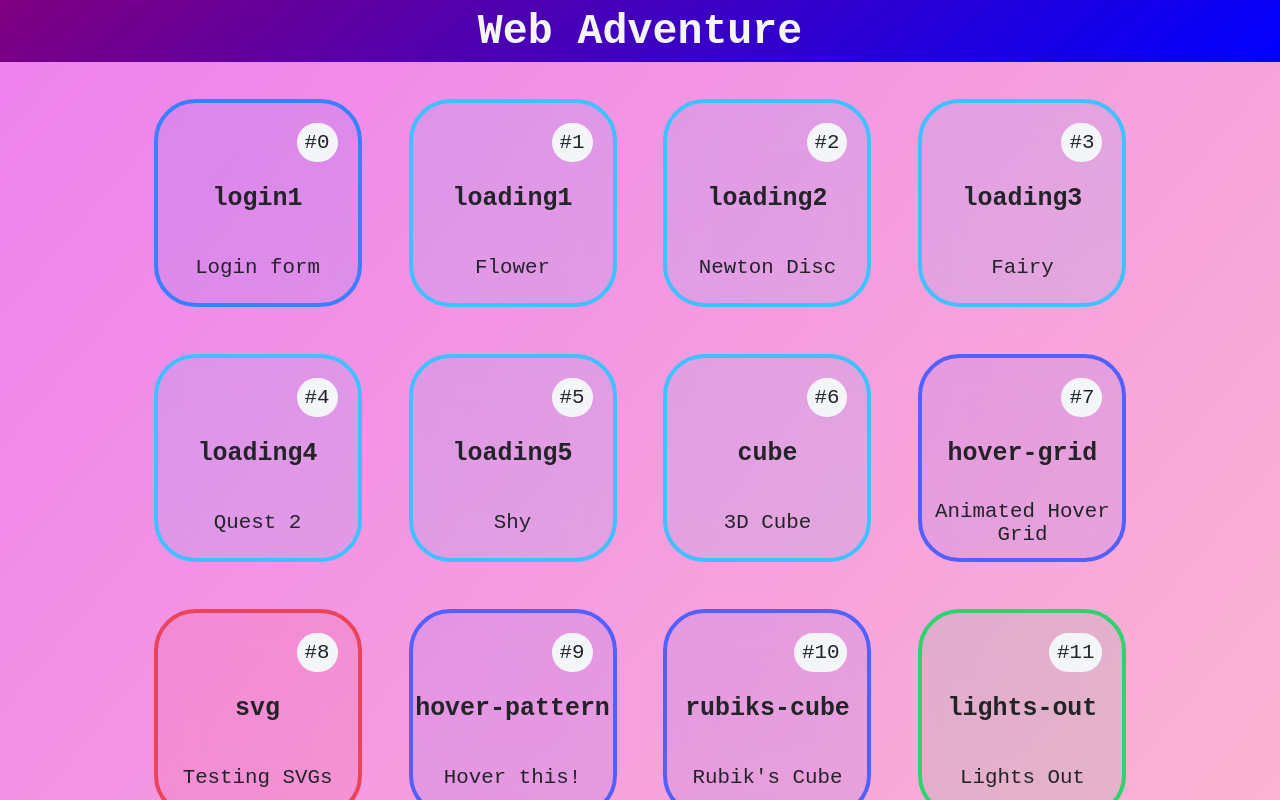
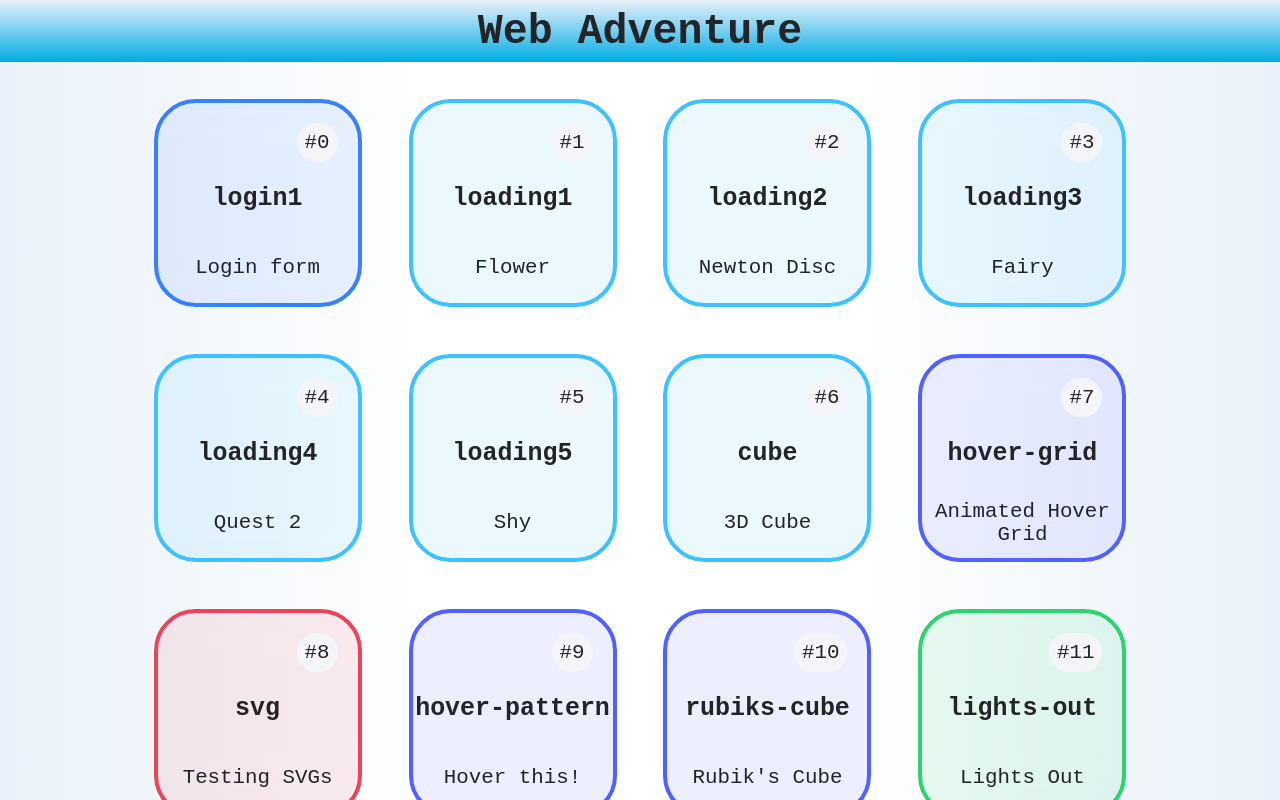
Before and after one commit to dudushy/web-adventure, an Angular app: page /web-adventure/ in a window 1280 px wide. Built offline with nearby package versions, Linux system fonts and the light colour scheme.

Commit message:
Update CSS stuff and colors

```diff
--- a/src/app/app.component.scss
+++ b/src/app/app.component.scss
@@ -1,10 +1,12 @@
 @import "/src/styles.scss";
 
 :host {
-  --landscapeGradient: linear-gradient(140deg, purple, blue);
-  --portraitGradient: linear-gradient(140deg, #db792e, #fc51cc);
+  --landscapeGradient: linear-gradient(180deg, #e9f1fa, #00abe4);
+  --portraitGradient: linear-gradient(180deg, #00abe4, #e9f1fa);
+  --contentGradient: linear-gradient(90deg, #e9f1fa, #ffffff, #ffffff, #e9f1fa);
 
   position: relative;
+  color: $dark;
 }
 
 main {
@@ -13,8 +15,6 @@ main {
   @include fixedWidth(100%);
   display: flex;
   flex-direction: column;
-  // align-items: center;
-  // align-items: stretch;
   overflow-x: hidden;
   scroll-behavior: smooth;
 }
@@ -47,10 +47,7 @@ header {
 
 #main-content {
   @include fixedWidth(100%);
-  // background: $medium;
-  // background: linear-gradient(120deg, violet, yellow);
-  background: linear-gradient(130deg, violet, pink);
-  // min-height: var(--defaultContentHeight);
+  background: var(--contentGradient);
 }
 
 footer {
@@ -70,19 +67,13 @@ footer {
 
     #heart {
       color: $danger;
-      @include portrait {
-        color: $success;
-      }
     }
 
     a {
-      color: $secondary;
+      color: $danger;
       @include allVendors(transition, all 250ms ease-in-out);
-      @include portrait {
-        color: $tertiary;
-      }
       &:hover {
-        color: $medium;
+        filter: invert(1);
       }
     }
   }
--- a/src/app/pages/home/home.component.scss
+++ b/src/app/pages/home/home.component.scss
@@ -2,21 +2,20 @@
 
 :host {
   display: flex;
+  flex-direction: column;
   justify-content: center;
-  // height: 100%;
+  align-items: center;
   width: 100%;
-  // background: $medium;
   color: $dark;
 }
 
 #content {
-  height: 100%;
+  min-height: var(--defaultContentHeight);
   padding-block: 1%;
   padding-inline: 1%;
   width: 100%;
   max-width: 1200px;
   font-size: calc(var(--responsiveUnit) * 0.8);
-  // background: $medium;
 }
 
 .cards {
--- a/src/app/pages/test/test.component.scss
+++ b/src/app/pages/test/test.component.scss
@@ -2,19 +2,18 @@
 
 :host {
   display: flex;
+  flex-direction: column;
   justify-content: center;
+  align-items: center;
   width: 100%;
-  // background: $medium;
   color: $dark;
 }
 
 #content {
-  height: 100%;
-  // height: calc(100vh - var(--headerHeight) - var(--footerHeight));
+  min-height: var(--defaultContentHeight);
   padding-block: 1%;
   padding-inline: 1%;
   width: 100%;
   max-width: 1200px;
   font-size: calc(var(--responsiveUnit) * 0.8);
-  background: $medium;
 }
--- a/src/styles.scss
+++ b/src/styles.scss
@@ -16,7 +16,12 @@ $white: #ffffff;
   --headerHeight: calc(var(--responsiveUnit) * 3);
   --footerHeight: calc(var(--responsiveUnit) * 4);
   --scrollbarWidth: calc(var(--responsiveUnit) * 0.5);
-  --defaultContentHeight: calc(100dvh - var(--headerHeight) - var(--footerHeight));
+  --defaultContentHeight: calc(var(--dynamicHeight) - var(--headerHeight) - var(--footerHeight));
+  --dynamicHeight: 100vh;
+
+  @supports (--css: variables) {
+    --dynamicHeight: 100dvh;
+  }
 }
 
 //* MIXIN [START]
@@ -136,7 +141,7 @@ html,
 body,
 app-root {
   display: block;
-  height: 100vh;
+  height: var(--dynamicHeight);
   width: 100vw;
   margin: 0;
   padding: 0;
```
